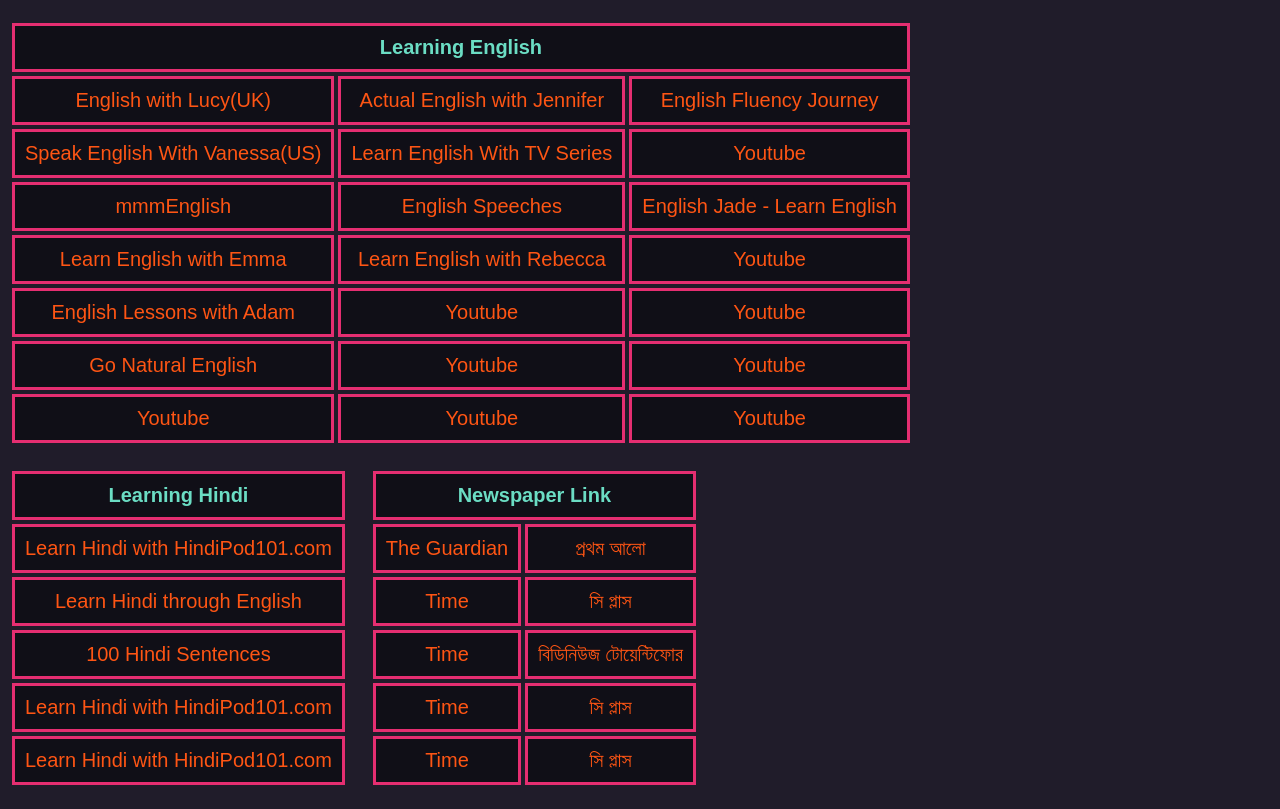
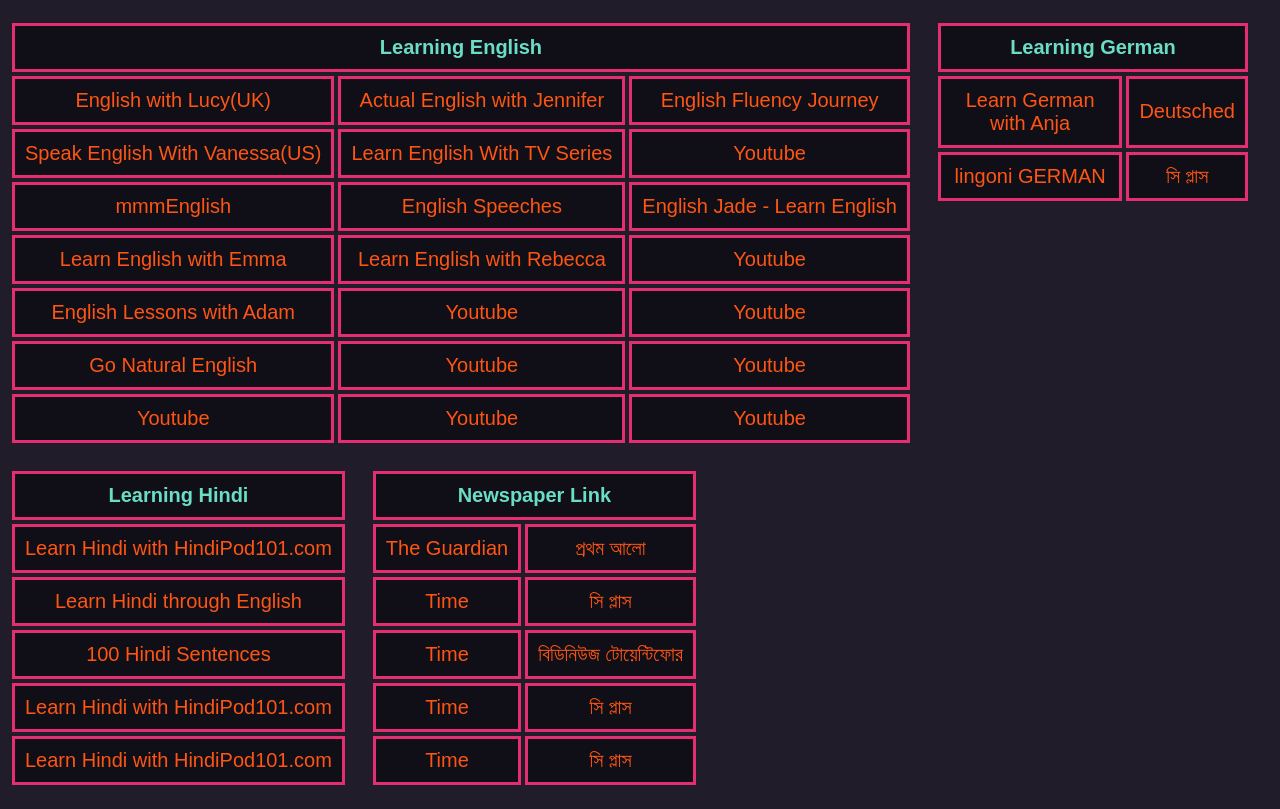
Before and after one commit to devsubrata/devsubrata.github.io, a plain HTML site: page index.html in a window 1280 px wide. Shown: the part 61-870 px from the top of the page. Drawn offline with Linux system fonts and the light colour scheme.

Commit message:
Update index.html

```diff
--- a/index.html
+++ b/index.html
@@ -118,6 +118,27 @@
 	  </table>
 
 	</div>
+	<div  class ="table-4">
+
+	  <table>
+		   <tr>
+				<th colspan="2">Learning German</th>
+		   </tr>
+
+		  <tr>
+			<td><a href="https://www.youtube.com/channel/UCZwegPHTG4gvnR0WLzaq5OQ/videos" target="_blank"> Learn German with Anja
+</a></td>
+			<td><a href="http://www.deutsched.com/" target="_blank">Deutsched</a></td>
+		  </tr>
+
+		   <tr>
+			<td><a href="https://www.youtube.com/channel/UClBrbJXNh2sFxOuvH4o5H9g/videos" target="_blank">lingoni GERMAN</a></td>
+			<td><a href="https://cplusbd.net/" target="_blank">সি প্লাস </a></</td>
+		  </tr>
+
+	  </table>
+
+	</div>
 
 	</body>
 </html>
```
